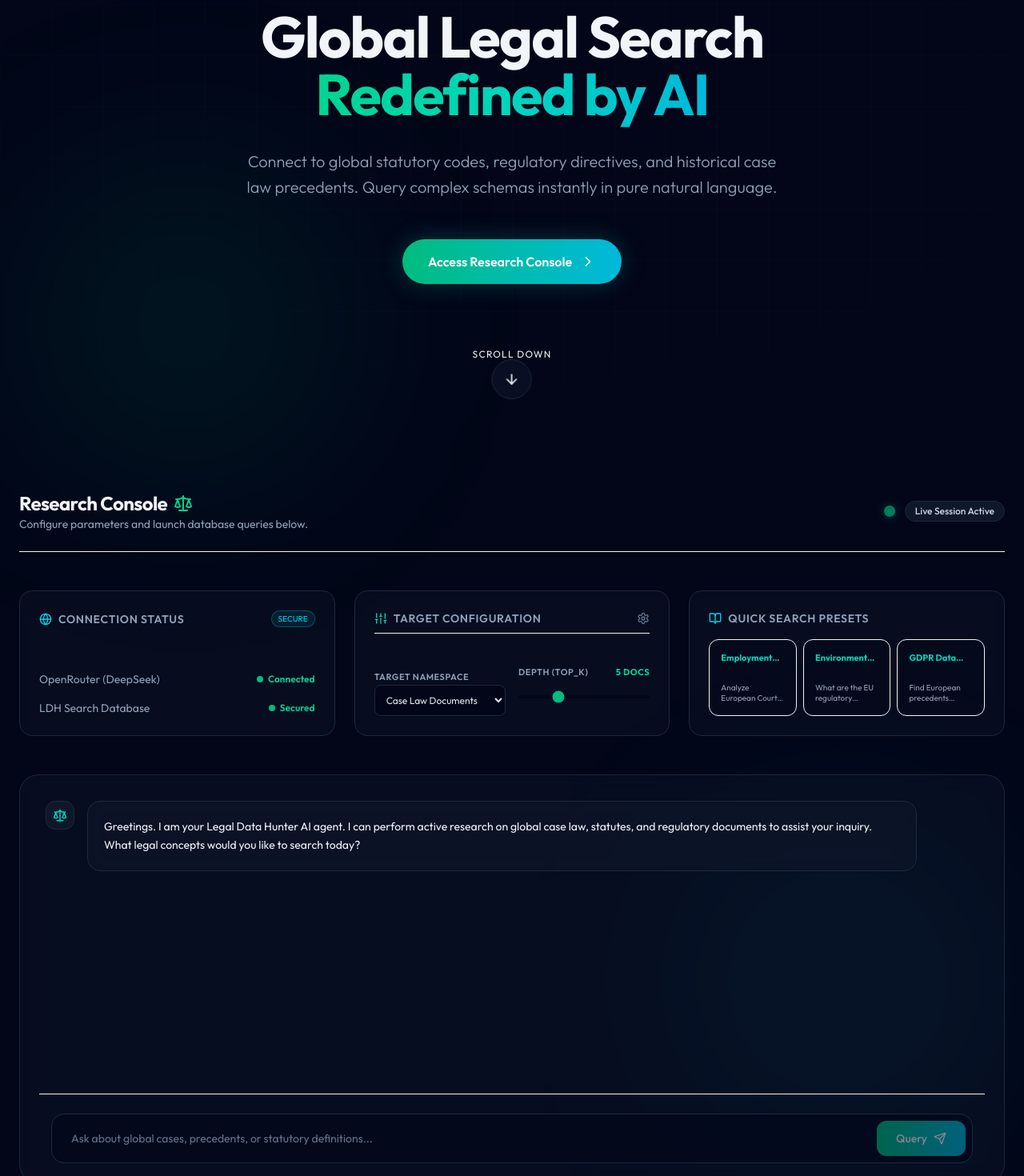
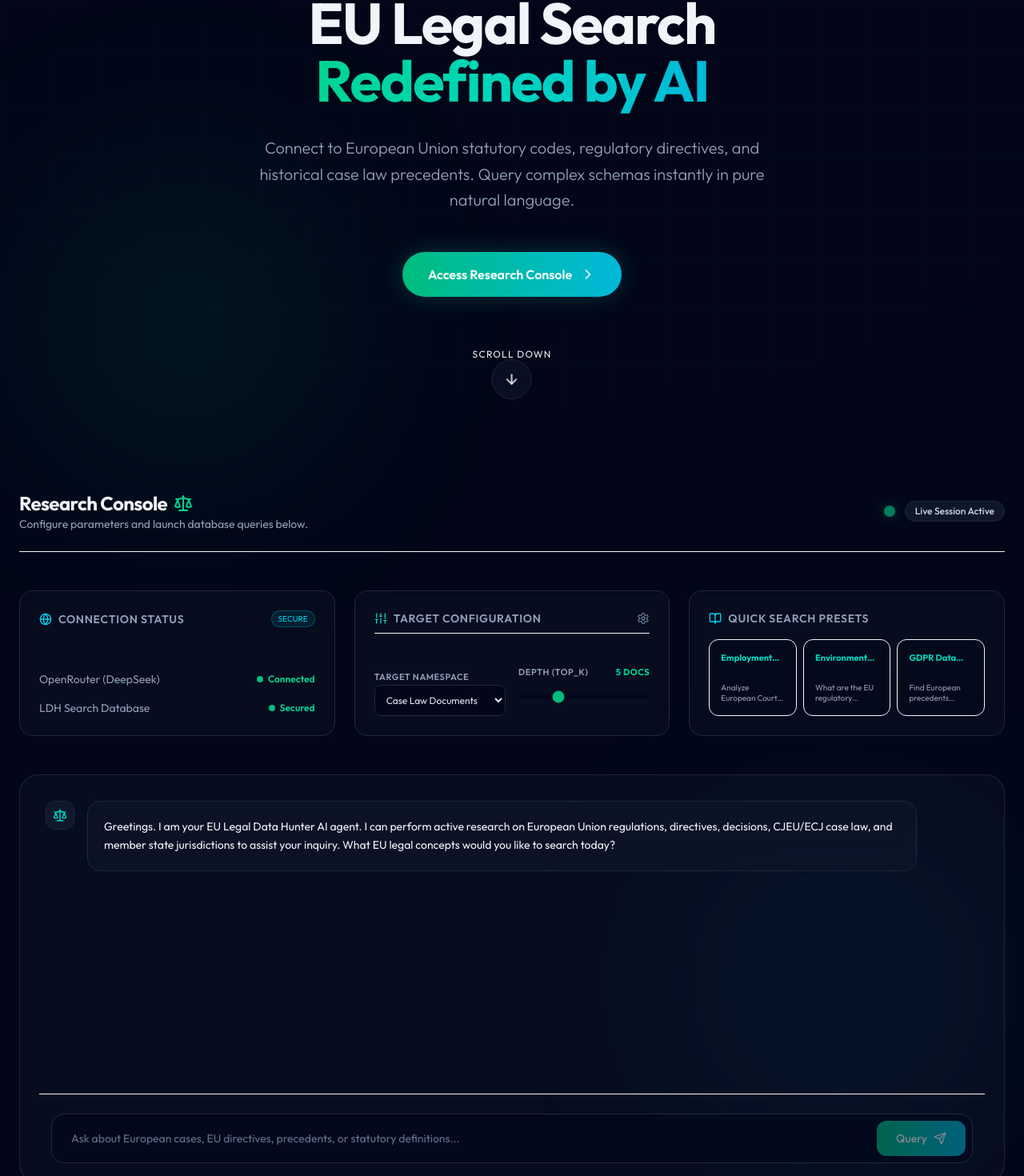
Before and after one commit to fanaman74/eu-researcher, a Next.js app: page / in a window 1280 px wide. Shown: the part 251-1721 px from the top of the page at 80% size. Built offline with nearby package versions, Linux system fonts and the light colour scheme.

Commit message:
feat: complete visual rebranding to align entire platform as EU focused only

```diff
--- a/app/layout.tsx
+++ b/app/layout.tsx
@@ -2,8 +2,8 @@ import type { Metadata } from "next";
 import "./globals.css";
 
 export const metadata: Metadata = {
-  title: "Legal Data Hunter AI",
-  description: "Search global legal case law and documents using advanced natural language intelligence.",
+  title: "EU Legal Data Hunter AI",
+  description: "Search European Union legal case law, directives, and documents using advanced natural language intelligence.",
 };
 
 export default function RootLayout({
--- a/app/page.tsx
+++ b/app/page.tsx
@@ -52,7 +52,7 @@ export default function ChatPage() {
   const [messages, setMessages] = useState<Message[]>([
     {
       role: "assistant",
-      content: "Greetings. I am your Legal Data Hunter AI agent. I can perform active research on global case law, statutes, and regulatory documents to assist your inquiry. What legal concepts would you like to search today?"
+      content: "Greetings. I am your EU Legal Data Hunter AI agent. I can perform active research on European Union regulations, directives, decisions, CJEU/ECJ case law, and member state jurisdictions to assist your inquiry. What EU legal concepts would you like to search today?"
     }
   ]);
   const [input, setInput] = useState("");
@@ -145,14 +145,14 @@ export default function ChatPage() {
           </div>
 
           <h1 className="text-5xl md:text-7xl font-extrabold tracking-tight">
-            Global Legal Search <br />
+            EU Legal Search <br />
             <span className="bg-gradient-to-r from-emerald-400 via-teal-400 to-cyan-500 bg-clip-text text-transparent drop-shadow-sm">
               Redefined by AI
             </span>
           </h1>
 
           <p className="text-lg md:text-xl text-slate-400 max-w-2xl mx-auto leading-relaxed font-light">
-            Connect to global statutory codes, regulatory directives, and historical case law precedents. Query complex schemas instantly in pure natural language.
+            Connect to European Union statutory codes, regulatory directives, and historical case law precedents. Query complex schemas instantly in pure natural language.
           </p>
 
           <div className="flex gap-4 justify-center pt-4">
@@ -431,7 +431,7 @@ export default function ChatPage() {
                 type="text"
                 value={input}
                 onChange={(e) => setInput(e.target.value)}
-                placeholder="Ask about global cases, precedents, or statutory definitions..."
+                placeholder="Ask about European cases, EU directives, precedents, or statutory definitions..."
                 className="flex-1 bg-transparent px-4 py-3 text-sm focus:outline-none text-slate-100 placeholder-slate-500"
               />
               <button
```
